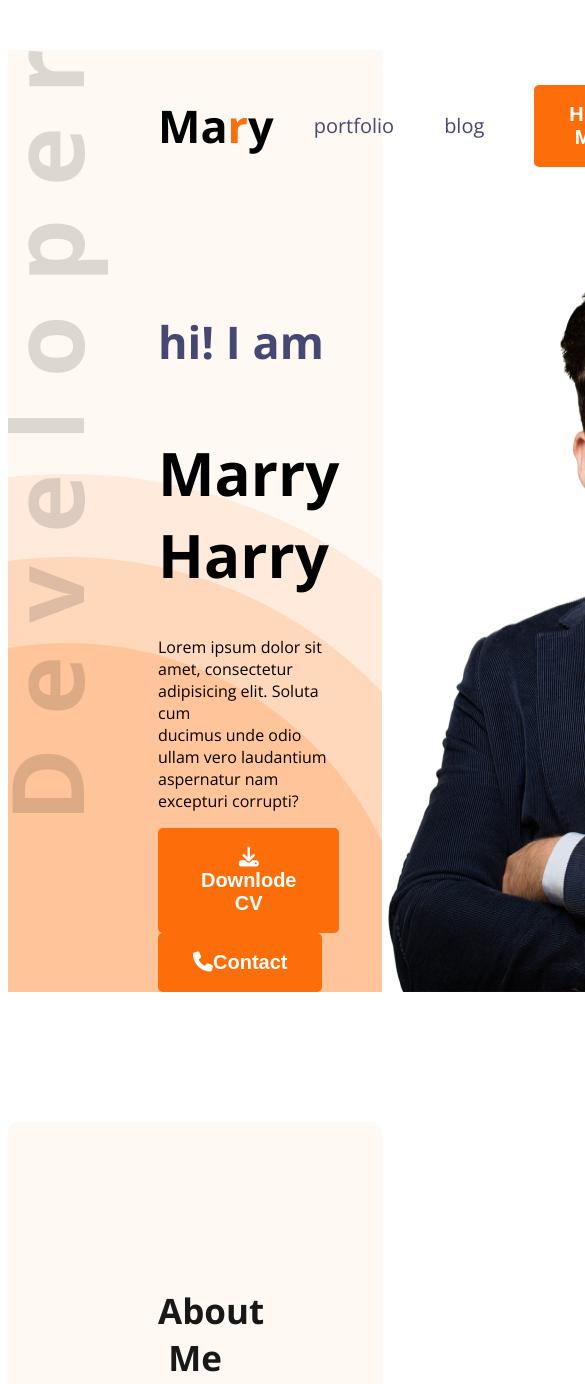
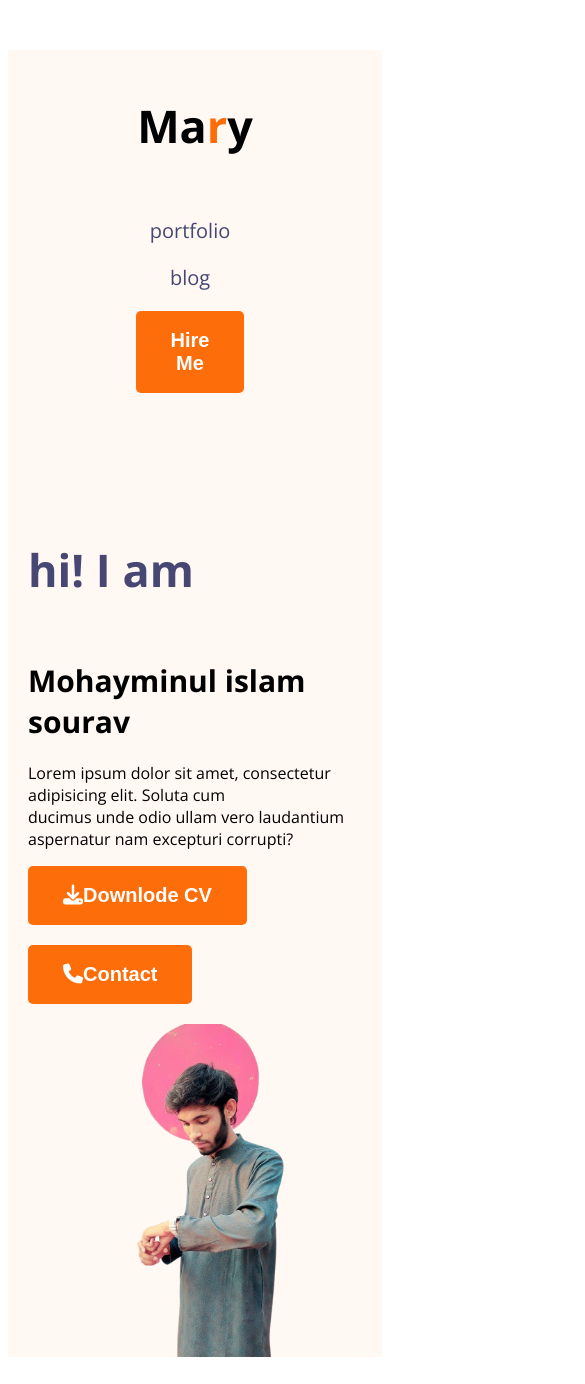
Before and after one commit to mohayminul-bd/first-web-portfolio, a plain HTML site: page index.html in a window 390 px wide. Shown: the top 1384 px of the page, 585 px wide, since content can reach past the window. Drawn offline with nearby package versions, Linux system fonts and the light colour scheme.

Commit message:
added image and html and css file

```diff
--- a/index.html
+++ b/index.html
@@ -25,14 +25,14 @@
         <div class="banner">
             <div class="banner-cotant">
                <h4 class="banner-greetings dark-2">hi! I am</h4>
-               <h1 class="banner-title">Marry Harry</h1>
+               <h1 class="banner-title">Mohayminul islam sourav</h1>
                <p class="banner-description">
                 Lorem ipsum dolor sit amet, consectetur adipisicing elit. Soluta cum <br>ducimus unde odio ullam vero laudantium aspernatur nam excepturi corrupti?
                </p>
-               <button class="btn-primary"> <i class="fa-solid fa-download"></i>Downlode CV</button>
+               <button class="btn-primary margin"> <i class="fa-solid fa-download"></i>Downlode CV</button>
                <button class="btn-primary"> <i class="fa-solid fa-phone"></i>Contact</button>
             </div>
-            <img class="banner-profile-pic" src="images/hardy.png" alt="">
+            <img class="banner-profile-pic" src="images/minul/minul-2-bgr.png" alt="">
         </div>
     </header>
     <main>
@@ -91,7 +91,7 @@
 
             </div>
          </section>
-         <section class="resume">
+         <section class="resume ">
             <h3 class="section-title text-center">A summary of My Resume</h3>
             <div class="resume-container">
                 <!-- .resume-column*2>h3.resume-column-title+.experience*3>h4.experience-title+h5.expariance-sub-title+.expariance-description -->
@@ -149,7 +149,7 @@
             </div>
          </section>
     </main>
-    <footer class="secondary-bg">
+    <footer class="secondary-bg ">
            <div class="footer-colum">
              <h3 class="section-title">Lets Connect</h3>
              <p>Please fill out the form on this section to contact with me or call between 9:00 A.M and 8.00 P.M ET, Monday through Friday.</p>
--- a/styles/style.css
+++ b/styles/style.css
@@ -76,6 +76,9 @@ nav li a{
 }
 .banner-content{
     max-width: 580px;
+}
+.margin{
+    margin-bottom: 20px;
 }
 .banner-greetings{
     font-size: 45px;
@@ -161,3 +164,40 @@ footer input[type="text"], footer input[type="email"], footer textarea{
     border: none;
     font-size: 20px;
 }
+
+/* responsiv media query  */
+
+@media screen and (max-width:576px) {
+    .skills-container, .resume-container, footer , .about-items, .banner, nav, nav > ul{
+        flex-direction: column;
+    }
+    nav > ul{
+        gap: 20px;
+    }
+    .banner{
+        margin: 20px;
+    }
+    .btn-primary{
+        margin-bottom: 20px;
+    }
+    .header{
+        background-image: none;
+    }
+    .banner-title{
+        font-weight: bold;
+        font-size: 30px;
+    }
+    .about{
+        padding: 20px;
+    }
+    footer{
+        padding: 20px;
+        flex-direction: column;
+    }
+    .footer-colum{
+        width: 100%;
+    }
+    footer input[type="text"], footer input[type="email"], footer textarea{
+        width: calc(100% - 40px);
+    }
+}
```
Also changed, not shown: images/minul/minul-1-bgr.png (added), images/minul/minul-1.jpg (added), images/minul/minul-2-bgr.png (added), images/minul/minul-2.jpg (added), images/minul/minul-3.jpg (added).
